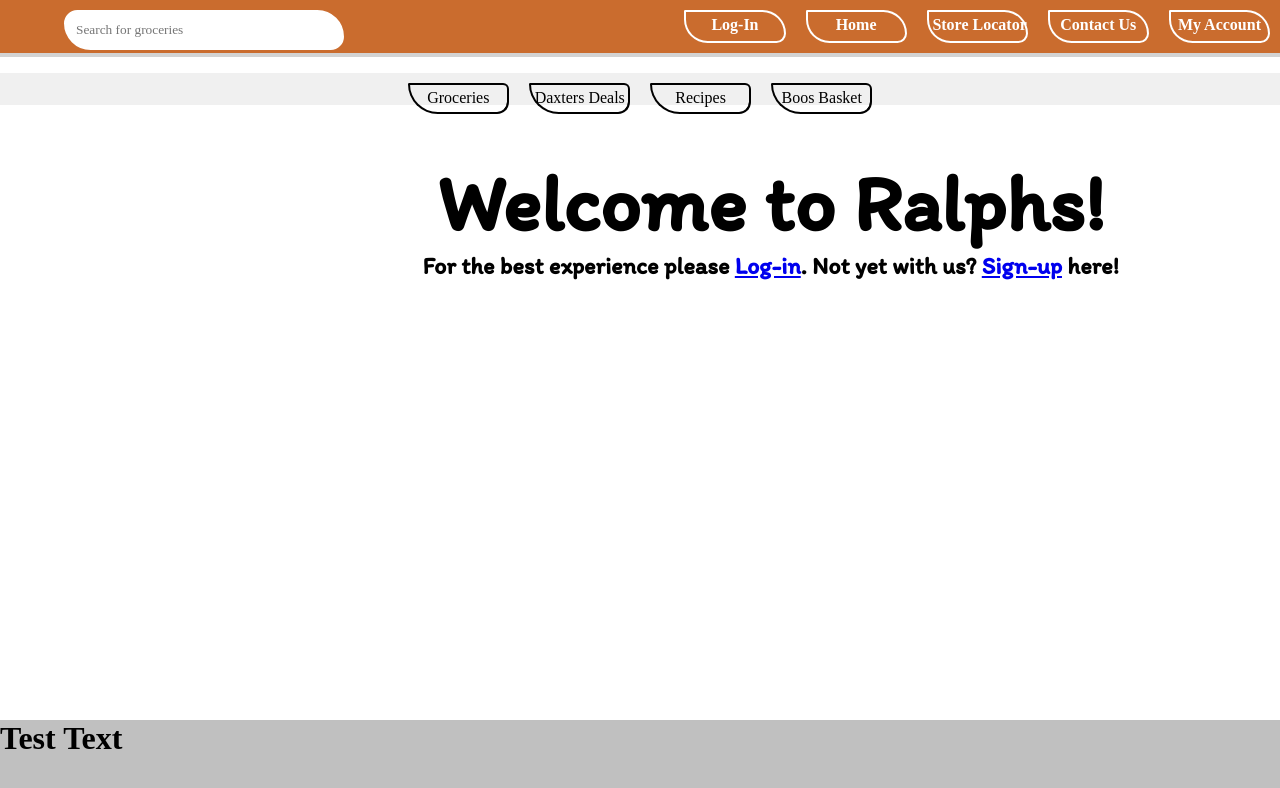
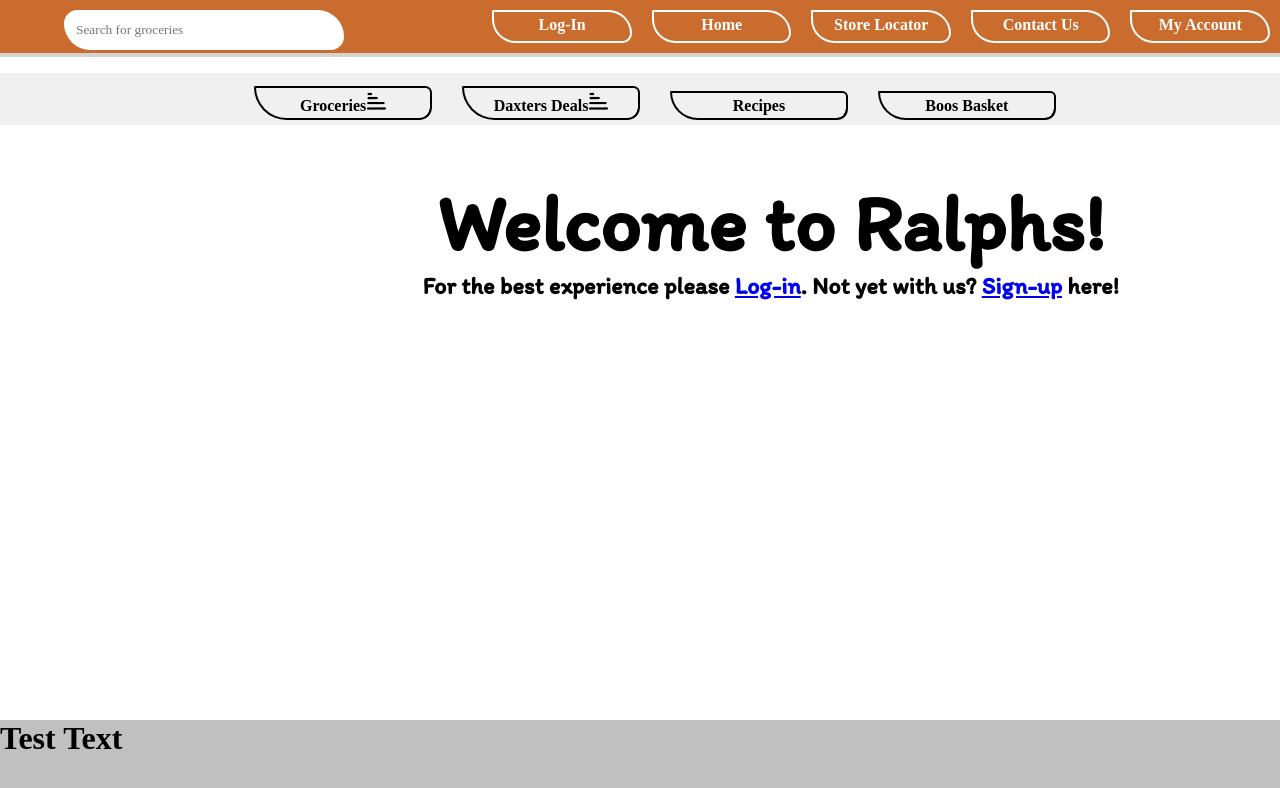
Before and after one commit to Kagublanca/shop_demo_final, a Next.js app: page / in a window 1280 px wide. Shown: the top 788 px of the page. Built offline with nearby package versions, Linux system fonts and the light colour scheme; a web font is replaced by a local one.

Commit message:
Pushing up to keep updated, not sure if made much changes

```diff
--- a/components/DealBanner/DealBanner.module.css
+++ b/components/DealBanner/DealBanner.module.css
@@ -5,4 +5,5 @@
     background-color: rgb(240, 240, 240);
     display: flex;
     justify-content: center;
+    padding-bottom: 20px;
 }
--- a/components/DealBanner/index.js
+++ b/components/DealBanner/index.js
@@ -6,7 +6,13 @@
     <div className={styles.banner}>
       <ul>
         {items.map((item) => {
-          return <DealBannerItem name={item.itemName} key={item.itemId} />;
+          return (
+            <DealBannerItem
+              name={item.itemName}
+              isdropdown={item.isDropDown}
+              key={item.itemId}
+            />
+          );
         })}
       </ul>
     </div>
--- a/components/DealBannerItem/DealBannerItem.module.css
+++ b/components/DealBannerItem/DealBannerItem.module.css
@@ -1,23 +1,39 @@
 .item{
-    display: flex;
     color: rgb(0, 0, 0);
     font-size: 1em;
     white-space: nowrap;
     display: inline-block;
     padding: .1cm;
-    list-style-type: none;
-    margin: 10px;
-    width: calc(7vw);
+    margin-top: 13px;
+    width: calc(13vw);
     text-align: center;
     padding-bottom: 2mm;
 font-family: 'Short Stack', cursive;
 border: solid black 2px;
 border-radius: 20px 100px 200px 500px ;
-padding-bottom: 5px;
+padding-bottom: 3px;
+margin-left: 30px;;
 }
 
 
 .item:hover{
 cursor: pointer;
-background-color: rgb(163, 163, 163);
+animation: fade .3s;
+animation-fill-mode: forwards;
+
 }
+
+@keyframes fade {
+from{
+
+}
+to{
+    background-color: rgb(163, 163, 163);
+    box-shadow: 3px 3px black;
+
+}
+}
+
+.picture{
+    position: absolute;
+}
--- a/components/DealBannerItem/index.js
+++ b/components/DealBannerItem/index.js
@@ -1,7 +1,30 @@
 import styles from "./DealBannerItem.module.css";
+import Image from "next/image";
+import { useEffect, useState } from "react";
 
-function DealBannerItem({ name }) {
-  return <li className={styles.item}>{name}</li>;
+function DealBannerItem({ name, isdropdown }) {
+  const [dropDown, setDropdown] = useState("");
+
+  useEffect(() => {
+    if (isdropdown == true) {
+      setDropdown(
+        <Image
+          src="/BurgerMenu.png"
+          alt="A buger menu"
+          width="20px"
+          height="19px"
+          className={styles.picture}
+        />
+      );
+    }
+  }, []);
+
+  return (
+    <li className={styles.item}>
+      <strong>{name}</strong>
+      {dropDown}
+    </li>
+  );
 }
 
 export default DealBannerItem;
--- a/components/Greeting/Greeting.module.css
+++ b/components/Greeting/Greeting.module.css
@@ -5,7 +5,7 @@
     position: absolute;
     display: grid;
     text-align: center;
-    left: 33%;
+    left: 33vw;
     margin-top: 50px;
 }
 .welcome{
--- a/components/RibbonItem/RibbonItem.module.css
+++ b/components/RibbonItem/RibbonItem.module.css
@@ -12,7 +12,7 @@
     border: solid white 2px;
     margin: 10px;
     border-radius: 25px 500px 200px;
-    width: calc(7vw);
+    width: calc(10%);
     text-align: center;
     padding-bottom: 2mm;
 font-family: 'Short Stack', cursive;
--- a/components/Search/Search.module.css
+++ b/components/Search/Search.module.css
@@ -15,10 +15,15 @@
 }
 
 .searchbox:hover{
-    background-color: #ebebeb;
-    outline: none;
+    background-color: #d3d3d3;
+    outline: rgb(0, 0, 0) 3px solid
 }
 
 .cancel{
-    background-color: aqua;
+    position: flex ;
+    justify-self: center;
+    cursor: pointer;
 }
+.input{
+    display: flex;
+}
--- a/components/Search/index.js
+++ b/components/Search/index.js
@@ -17,8 +17,9 @@
       return setIsCancel(
         <div
           onClick={() => {
-            setState("");
+            console.log("The state is:" + state);
           }}
+          className={styles.input}
         >
           <Image
             className={styles.cancel}
--- a/components/TopRibbon/TopRibbon.module.css
+++ b/components/TopRibbon/TopRibbon.module.css
@@ -9,7 +9,6 @@
     justify-content: flex-end;
     padding: 0;
     margin: 0;
-    right: 10vw;
 }
 
 .ralph{
```
Also changed, not shown: public/BurgerMenu.png (added).
